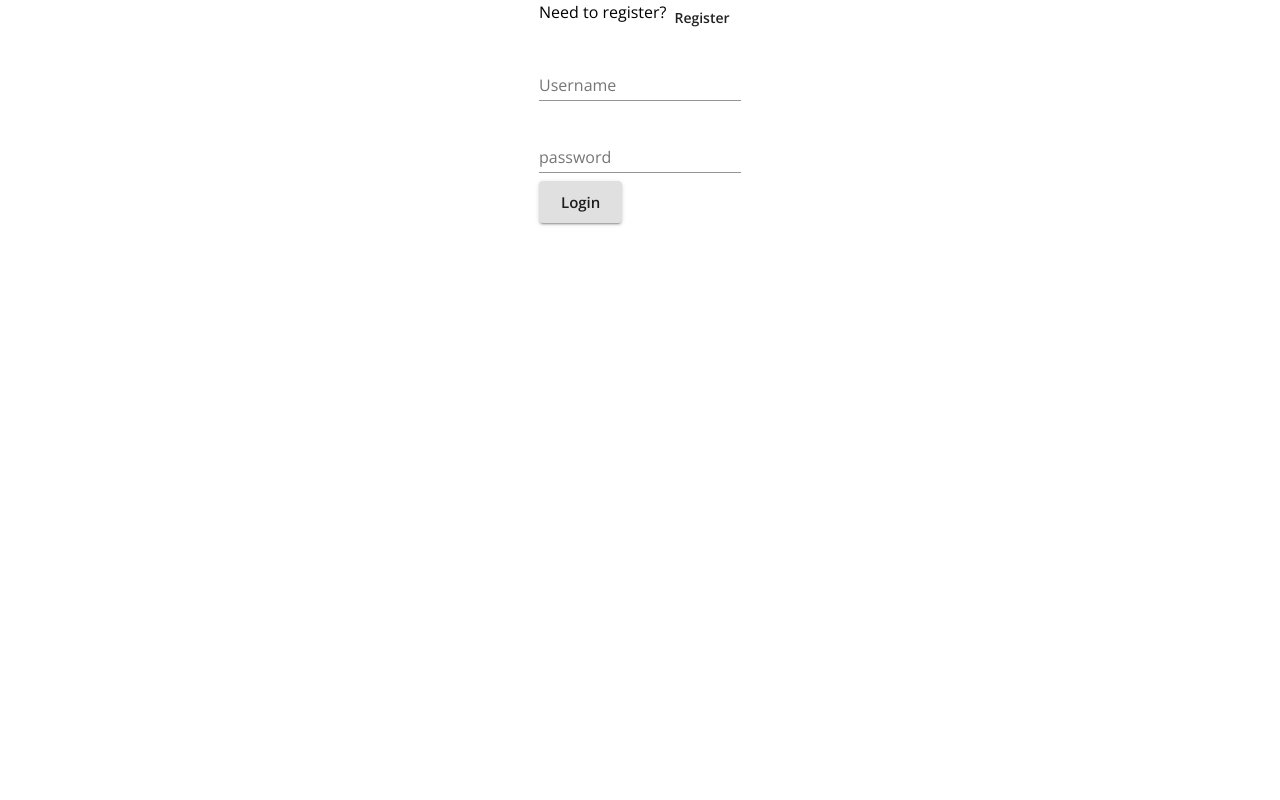
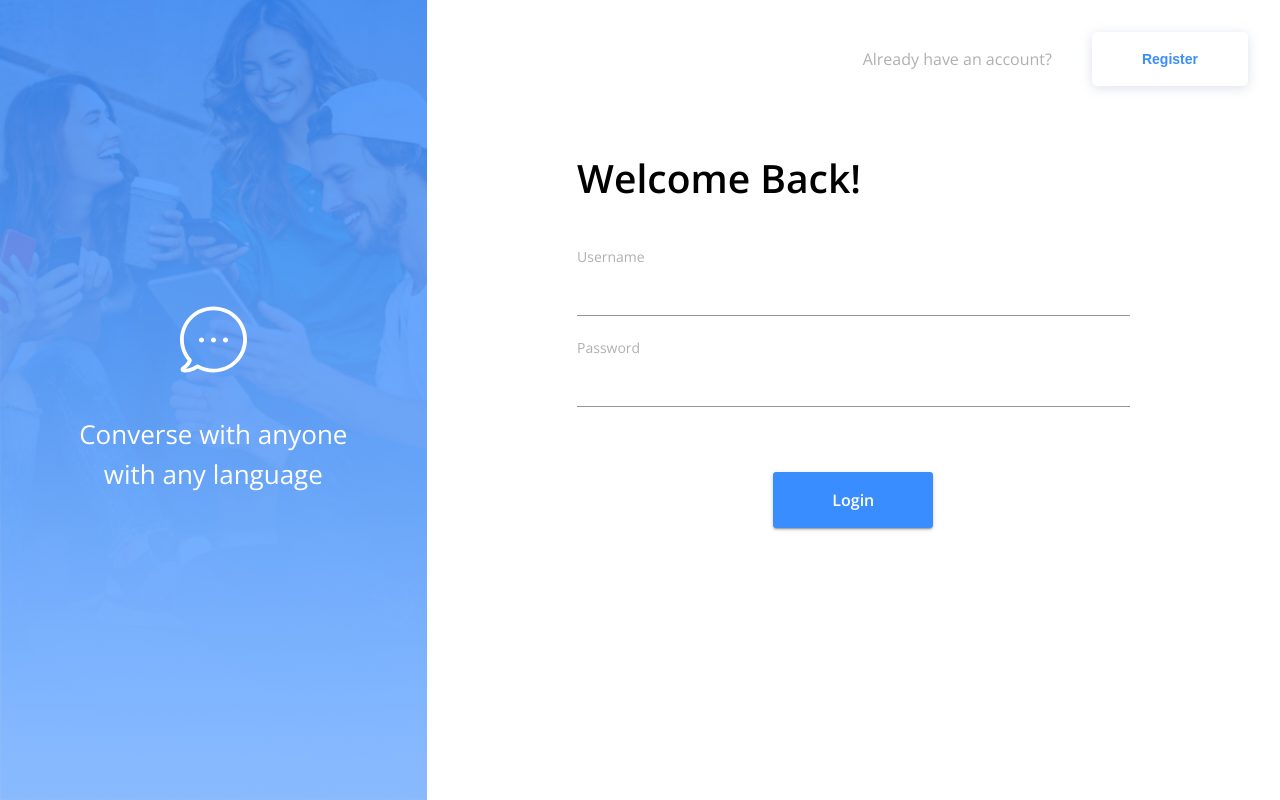
Before and after one commit to dave-ok/lite-messenger, a React (Create React App) app in the folder client/: page /login in a window 1280 px wide. Built offline with nearby package versions, Linux system fonts and the light colour scheme; no server answers.

Commit message:
refactor login to use authLayout with props

```diff
--- a/client/src/Login.js
+++ b/client/src/Login.js
@@ -1,18 +1,10 @@
 import React from "react";
-import { Redirect, useHistory } from "react-router-dom";
+import { Redirect } from "react-router-dom";
 import { connect } from "react-redux";
-import {
-  Grid,
-  Box,
-  Typography,
-  Button,
-  FormControl,
-  TextField,
-} from "@material-ui/core";
 import { login } from "./store/utils/thunkCreators";
+import { AuthForm, AuthLayout, AuthNav } from "./components/AuthLayout";
 
 const Login = (props) => {
-  const history = useHistory();
   const { user, login } = props;
 
   const handleLogin = async (event) => {
@@ -27,43 +19,18 @@ const Login = (props) => {
     return <Redirect to="/home" />;
   }
 
-  return (
-    <Grid container justify="center">
-      <Box>
-        <Grid container item>
-          <Typography>Need to register?</Typography>
-          <Button onClick={() => history.push("/register")}>Register</Button>
-        </Grid>
-        <form onSubmit={handleLogin}>
-          <Grid>
-            <Grid>
-              <FormControl margin="normal" required>
-                <TextField
-                  aria-label="username"
-                  label="Username"
-                  name="username"
-                  type="text"
-                />
-              </FormControl>
-            </Grid>
-            <FormControl margin="normal" required>
-              <TextField
-                label="password"
-                aria-label="password"
-                type="password"
-                name="password"
-              />
-            </FormControl>
-            <Grid>
-              <Button type="submit" variant="contained" size="large">
-                Login
-              </Button>
-            </Grid>
-          </Grid>
-        </form>
-      </Box>
-    </Grid>
+  const Nav = (
+    <AuthNav prompt={"Already have an account?"} buttonCaption={"Register"} />
   );
+  const Form = (
+    <AuthForm
+      onSubmit={handleLogin}
+      buttonCaption={"Login"}
+      headerText={"Welcome Back!"}
+    />
+  );
+
+  return <AuthLayout Nav={Nav} Form={Form} />;
 };
 
 const mapStateToProps = (state) => {
--- a/client/src/components/AuthLayout/AuthLayout.js
+++ b/client/src/components/AuthLayout/AuthLayout.js
@@ -16,7 +16,7 @@ const AuthLayout = ({ Form, Nav }) => {
         <AuthSidebar />
       </Grid>
       <Grid item xs={12} sm={6} md={8}>
-        <Box p={4}>
+        <Box p={4} height="80%">
           {Nav}
           {Form}
         </Box>
--- a/client/src/components/AuthLayout/AuthNav.js
+++ b/client/src/components/AuthLayout/AuthNav.js
@@ -30,11 +30,17 @@ const useStyles = makeStyles({
   },
 });
 
-const AuthNav = () => {
+const AuthNav = ({ buttonCaption, prompt }) => {
   const history = useHistory();
   const classes = useStyles();
   return (
-    <Grid container justify={"flex-end"} spacing={2}>
+    <Grid
+      item
+      container
+      justify={"flex-end"}
+      spacing={2}
+      className={classes.root}
+    >
       <Grid item>
         <Box
           height="100%"
@@ -43,16 +49,15 @@ const AuthNav = () => {
           className={classes.prompt}
           mr={3}
         >
-          <Typography>Already have an account?</Typography>
+          <Typography>{prompt}</Typography>
         </Box>
       </Grid>
       <Grid item>
         <ButtonBase
           className={classes.button}
-          size={"large"}
           onClick={() => history.push("/register")}
         >
-          Register
+          {buttonCaption}
         </ButtonBase>
       </Grid>
     </Grid>
--- /dev/null
+++ b/client/src/components/AuthLayout/index.js
@@ -0,0 +1,4 @@
+export { default as AuthLayout } from "./AuthLayout";
+export { default as AuthForm } from "./AuthForm";
+export { default as AuthNav } from "./AuthNav";
+export { default as AuthSidebar } from "./AuthSidebar";
```
